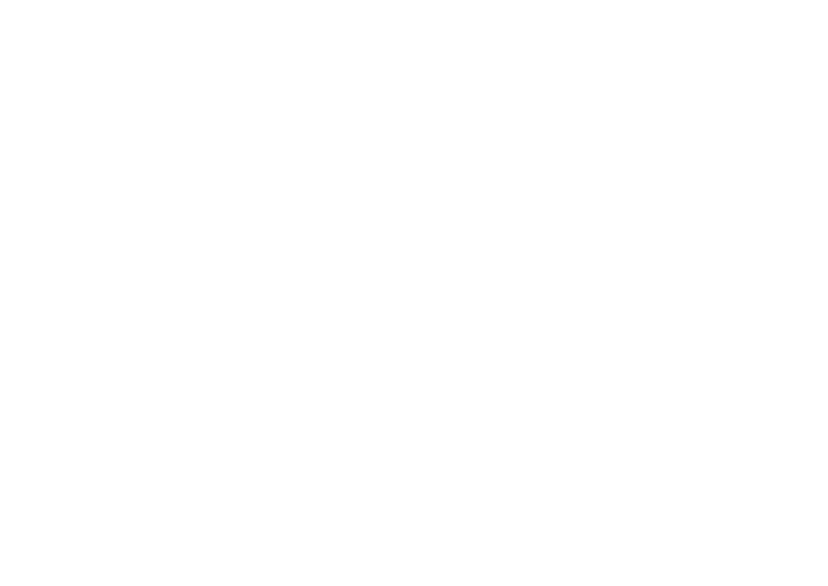
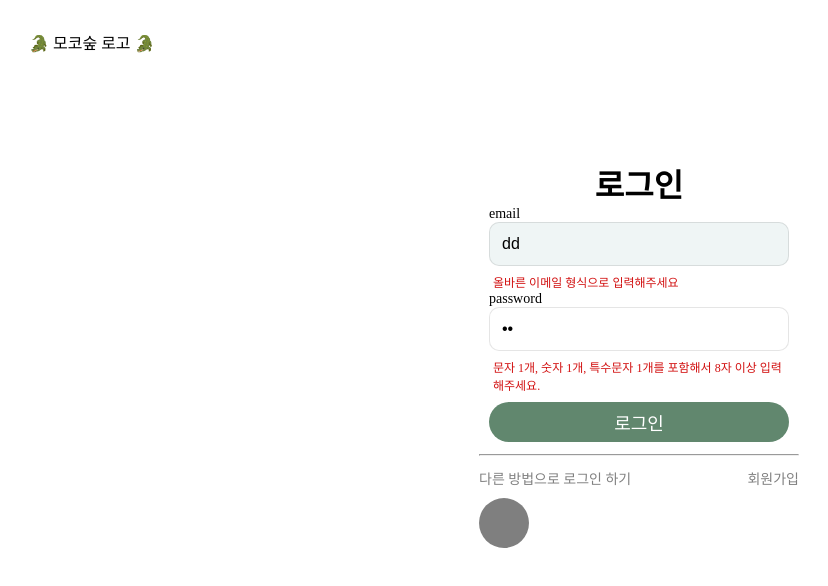
Before and after one commit to SJ0826/coding-swamp-, a React (Create React App) app: page /signIn in a window 1280 px wide. Before the commit this address had no page. Shown: the top 586 px of the page, without its empty margins (1-829 px from the left). Built offline with nearby package versions, Linux system fonts and the light colour scheme.

Commit message:
feat: 로그인 페이지 UI 완성

```diff
--- a/src/Router/Router.tsx
+++ b/src/Router/Router.tsx
@@ -3,6 +3,7 @@
 
 const Router = () => {
   const SignUpPage = lazy(() => import('../pages/sign/SignUp'))
+  const SignInPage = lazy(() => import('../pages/sign/SignIn'))
   const loading = () => <>...loading</>
 
   return (
@@ -15,6 +16,14 @@
           </Suspense>
         }
       />
+      <Route
+        path="/signIn"
+        element={
+          <Suspense fallback={loading()}>
+            <SignInPage />
+          </Suspense>
+        }
+      />
     </Routes>
   )
 }
--- /dev/null
+++ b/src/pages/sign/SignIn/index.tsx
@@ -0,0 +1,53 @@
+import SignInput from 'src/components/sign/signInput/SignInput'
+import SignButton from 'src/components/sign/SignButton'
+import { ValidationMessage } from 'src/lib/constants/ValidationMessage'
+import * as S from './styles'
+
+const SignIn = () => {
+  const onClickSignUpButton = () => {
+    console.log('click')
+  }
+  const onChangeSignInput = () => {
+    console.log('change')
+  }
+  return (
+    <>
+      <S.HeaderWrapper>
+        <S.Logo>🐊 모코숲 로고 🐊</S.Logo>
+      </S.HeaderWrapper>
+      <S.ContentWrapper>
+        <S.SignInForm>
+          <S.Title>로그인</S.Title>
+          <SignInput
+            id={'email'}
+            type={'email'}
+            placeholder={'example@example.com'}
+            value="dd"
+            onChange={onChangeSignInput}
+            warningText={ValidationMessage.email}
+          />
+          <SignInput
+            id={'password'}
+            type={'password'}
+            placeholder={'비밀번호를 입력해주세요.'}
+            value="dd"
+            onChange={onChangeSignInput}
+            warningText={ValidationMessage.password}
+          />
+          <SignButton signState="로그인" width="100%" disabled={false} />
+        </S.SignInForm>
+        <S.DivisionLine />
+        <S.Footer>
+          <S.TextWrapper>
+            <span>다른 방법으로 로그인 하기</span>
+            <S.GoToSignUpButton onClick={onClickSignUpButton}>회원가입</S.GoToSignUpButton>
+          </S.TextWrapper>
+
+          <S.GitHubLogin />
+        </S.Footer>
+      </S.ContentWrapper>
+    </>
+  )
+}
+
+export default SignIn
--- /dev/null
+++ b/src/pages/sign/SignIn/styles.ts
@@ -0,0 +1,57 @@
+import styled from 'styled-components'
+
+export const HeaderWrapper = styled.div`
+  display: flex;
+  padding: 30px;
+`
+
+export const Logo = styled.div``
+
+export const ContentWrapper = styled.div`
+  display: flex;
+  flex-direction: column;
+  justify-content: center;
+  align-items: center;
+  height: 70vh;
+`
+export const SignInForm = styled.form`
+  display: flex;
+  flex-direction: column;
+  justify-content: center;
+  align-items: center;
+`
+export const Title = styled.h1`
+  text-align: center;
+`
+
+export const DivisionLine = styled.hr`
+  display: block;
+  width: 320px;
+  margin: 12px;
+`
+export const Footer = styled.div`
+  width: 320px;
+`
+export const TextWrapper = styled.div`
+  display: flex;
+  justify-content: space-between;
+  color: gray;
+  font-size: 14px;
+`
+export const GoToSignUpButton = styled.span`
+  cursor: pointer;
+  :active {
+    color: black;
+  }
+`
+
+export const GitHubLogin = styled.div`
+  width: 50px;
+  height: 50px;
+  margin: 10px 0 20px 0;
+
+  border-radius: 50%;
+  background: black;
+  opacity: 50%;
+  cursor: pointer;
+`
```
